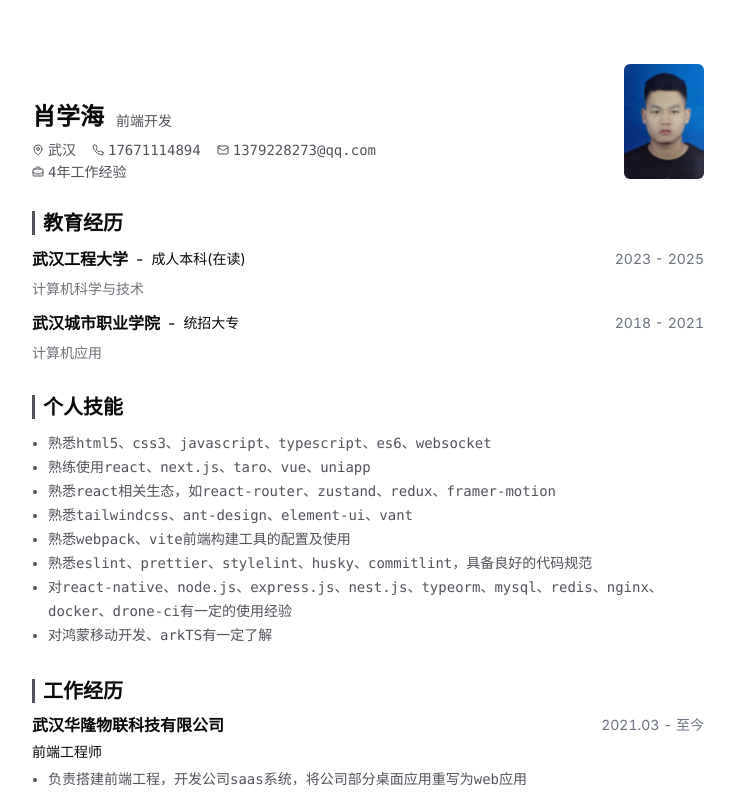
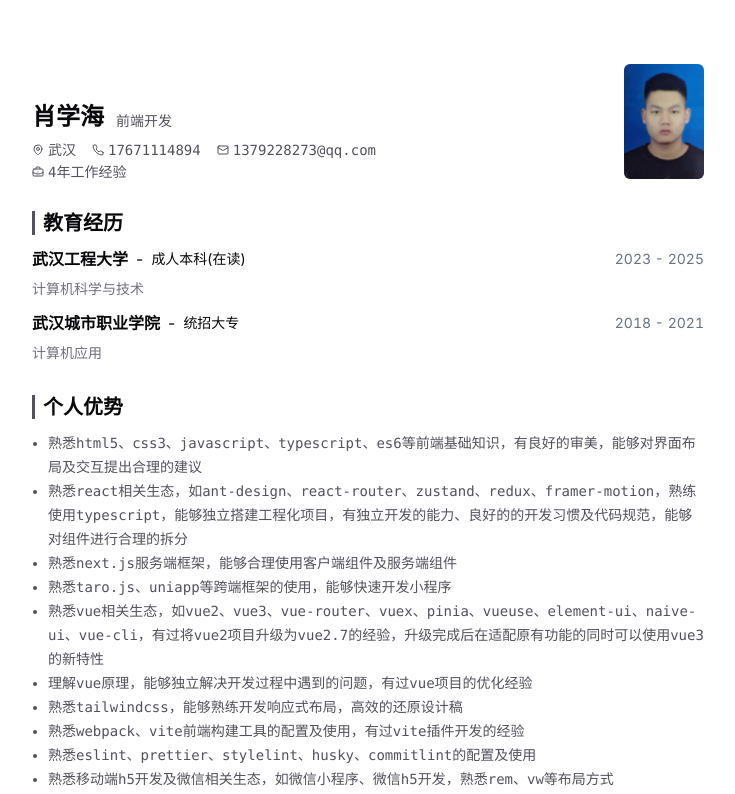
Before and after one commit to xiaoxuehai/resume, a Next.js app: page / in a window 1280 px wide. Shown: the top 794 px of the page, without its empty margins (272-1007 px from the left). Built offline with nearby package versions, Linux system fonts and the light colour scheme.

Commit message:
chore: 更新简历

```diff
--- a/src/app/page.tsx
+++ b/src/app/page.tsx
@@ -83,7 +83,7 @@ export default function Page() {
 
         <Section>
           <h2 className='border-l-[3px] border-zinc-600 pl-2 text-xl font-semibold leading-6'>
-            个人技能
+            个人优势
           </h2>
           <div className='flex flex-col gap-y-1'>
             <ul className='list-disc pl-4'>
--- a/src/data/resume-data.tsx
+++ b/src/data/resume-data.tsx
@@ -55,13 +55,18 @@ export const RESUME_DATA = {
     },
   ],
   skills: [
-    '熟悉html5、css3、javascript、typescript、es6、websocket',
-    '熟练使用react、next.js、taro、vue、uniapp',
-    '熟悉react相关生态，如react-router、zustand、redux、framer-motion',
-    '熟悉tailwindcss、ant-design、element-ui、vant',
-    '熟悉webpack、vite前端构建工具的配置及使用',
-    '熟悉eslint、prettier、stylelint、husky、commitlint，具备良好的代码规范',
-    '对react-native、node.js、express.js、nest.js、typeorm、mysql、redis、nginx、docker、drone-ci有一定的使用经验',
+    '熟悉html5、css3、javascript、typescript、es6等前端基础知识，有良好的审美，能够对界面布局及交互提出合理的建议',
+    '熟悉react相关生态，如ant-design、react-router、zustand、redux、framer-motion，熟练使用typescript，能够独立搭建工程化项目，有独立开发的能力、良好的的开发习惯及代码规范，能够对组件进行合理的拆分',
+    '熟悉next.js服务端框架，能够合理使用客户端组件及服务端组件',
+    '熟悉taro.js、uniapp等跨端框架的使用，能够快速开发小程序',
+    '熟悉vue相关生态，如vue2、vue3、vue-router、vuex、pinia、vueuse、element-ui、naive-ui、vue-cli，有过将vue2项目升级为vue2.7的经验，升级完成后在适配原有功能的同时可以使用vue3的新特性',
+    '理解vue原理，能够独立解决开发过程中遇到的问题，有过vue项目的优化经验',
+    '熟悉tailwindcss，能够熟练开发响应式布局，高效的还原设计稿',
+    '熟悉webpack、vite前端构建工具的配置及使用，有过vite插件开发的经验',
+    '熟悉eslint、prettier、stylelint、husky、commitlint的配置及使用',
+    '熟悉移动端h5开发及微信相关生态，如微信小程序、微信h5开发，熟悉rem、vw等布局方式',
+    '对node.js、express.js、nest.js、typeorm、mysql、redis、nginx、docker、drone-ci有一定的使用经验，能够和后端开发人员很好的沟通',
+    '对react-native、expo有一定的使用使用经验，能够搭建react-native的开发环境',
     '对鸿蒙移动开发、arkTS有一定了解',
   ],
   projects: [
```
